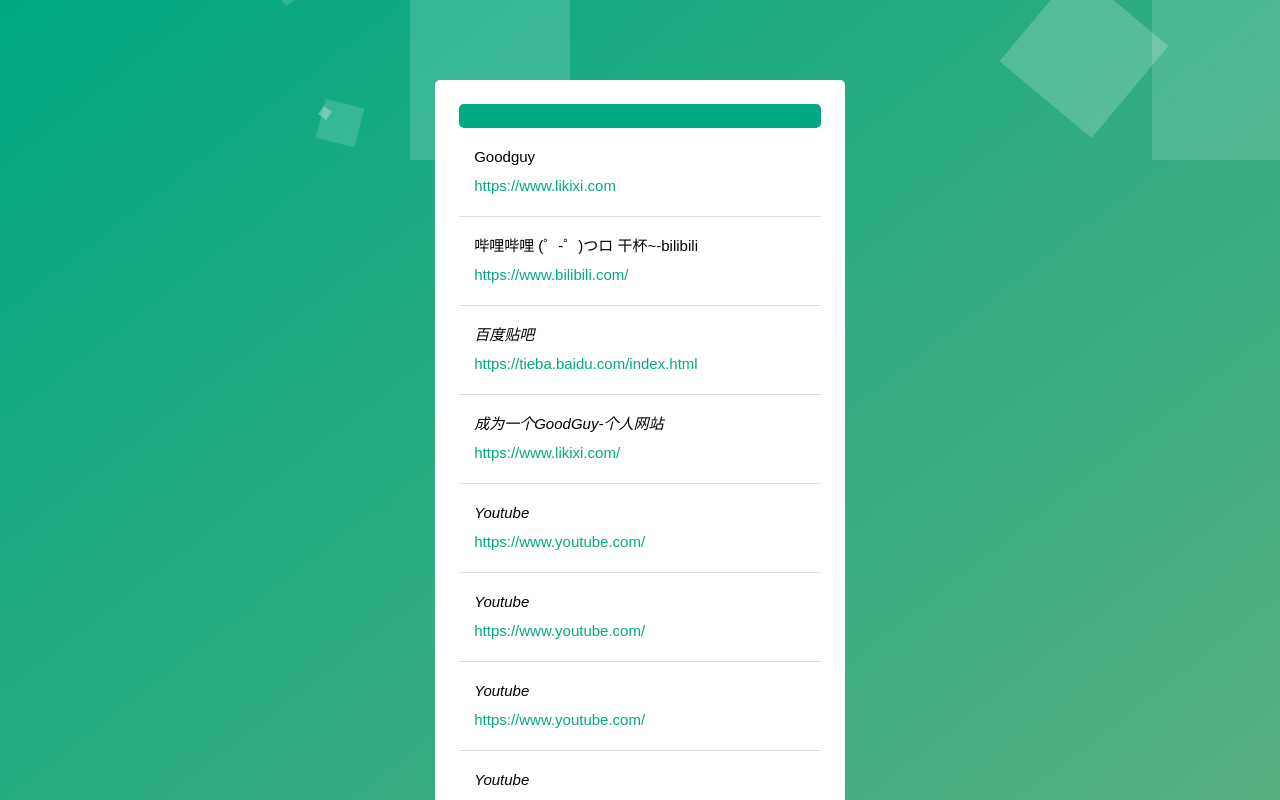
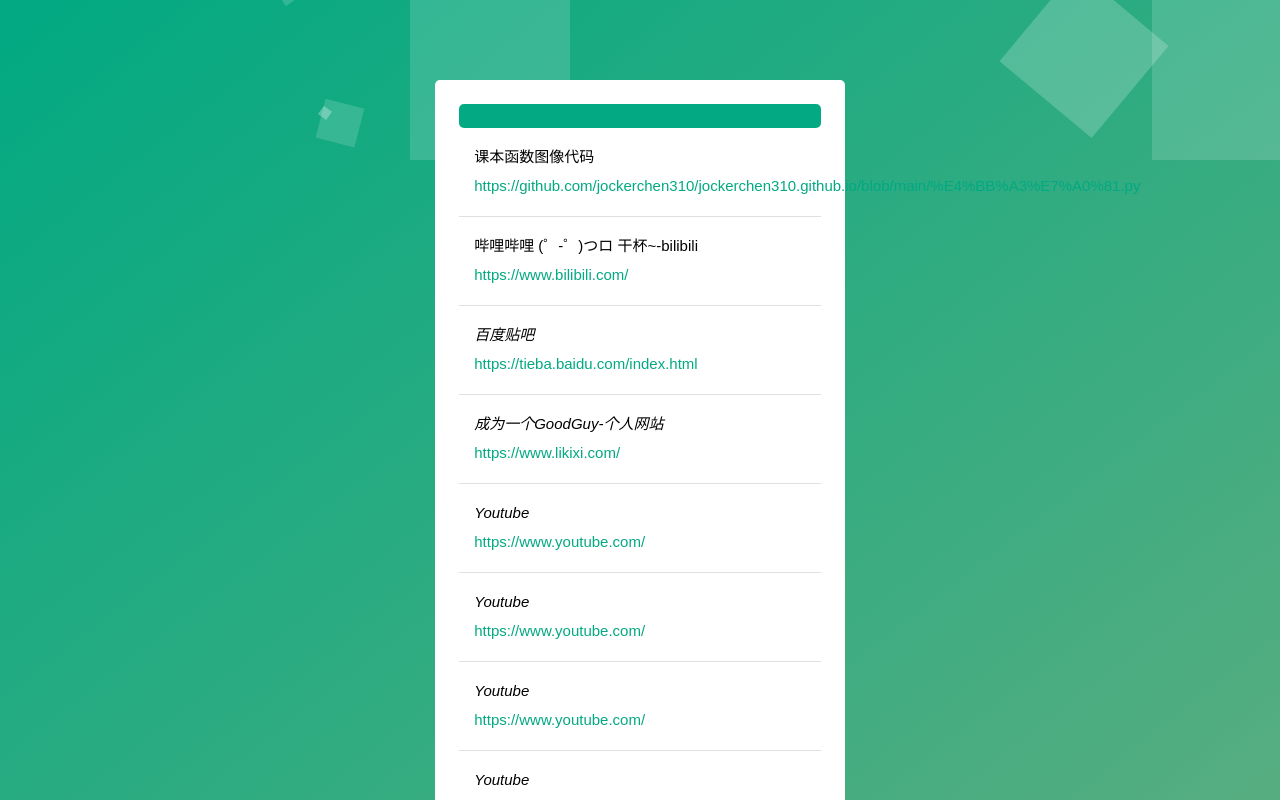
Before and after one commit to jockerchen310/jockerchen310.github.io, a plain HTML site: page index.html in a window 1280 px wide. Drawn offline with Linux system fonts and the light colour scheme.

Commit message:
Add files via upload

```diff
--- a/index.html
+++ b/index.html
@@ -22,8 +22,8 @@
 							<h2></h2>
 							<ul>
 								<li>
-									Goodguy
-									<a href="https://www.likixi.com" target="_blank"><i>https://www.likixi.com</i></a>
+									课本函数图像代码
+									<a href="https://github.com/jockerchen310/jockerchen310.github.io/blob/main/%E4%BB%A3%E7%A0%81.py" target="_blank"><i>https://github.com/jockerchen310/jockerchen310.github.io/blob/main/%E4%BB%A3%E7%A0%81.py</i></a>
 
 								</span></span></li>
 								<li>
```
